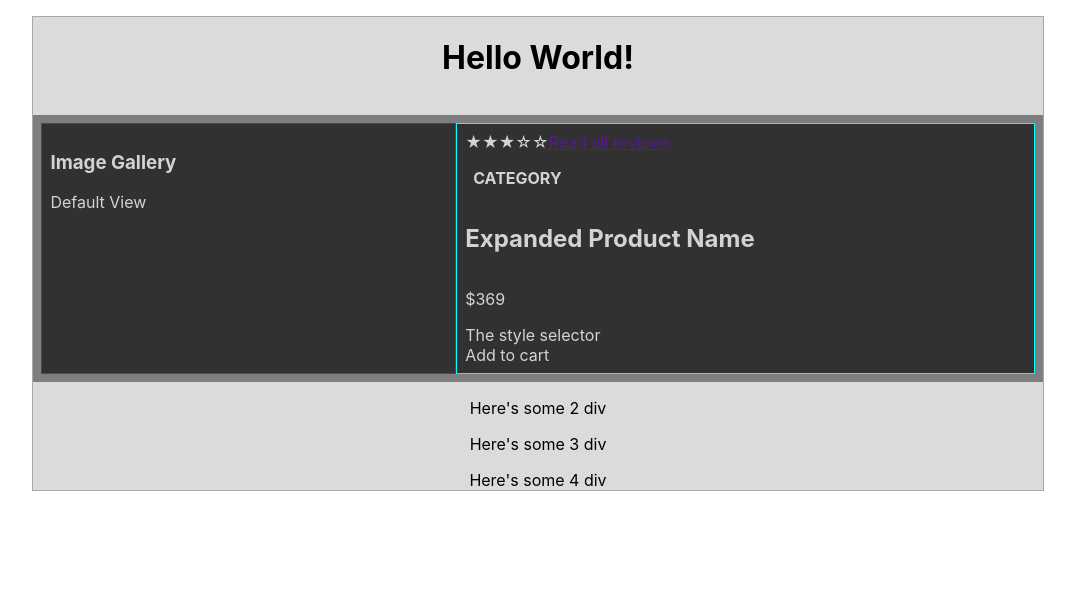
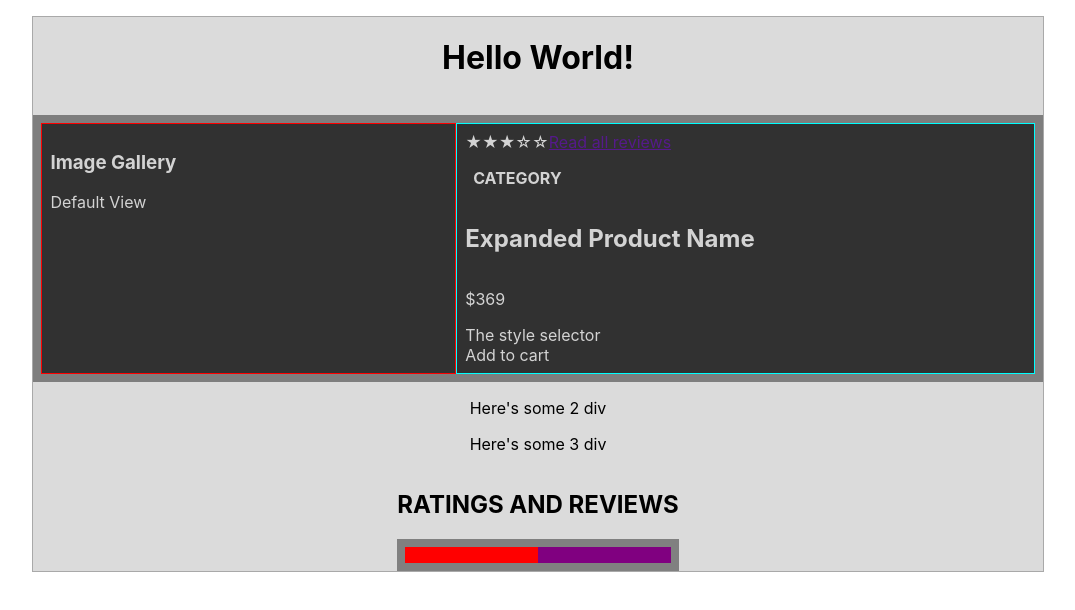
Before and after one commit to derivatively-dynamos/aix-en-provence, a React app: page / in a window 1280 px wide. Shown: the top 610 px of the page, without its empty margins (102-1177 px from the left). Built offline with nearby package versions, Linux system fonts and the light colour scheme.

Commit message:
Create necessary files

```diff
--- a/src/components/ratings-and-reviews/RatingsAndReviews.jsx
+++ b/src/components/ratings-and-reviews/RatingsAndReviews.jsx
@@ -1,12 +1,30 @@
 import React from 'react';
+import styled from 'styled-components';
 
 const RatingsAndReviews = () => {
 
   return (
     <div>
-      Here's some 4 div
+      <h2>RATINGS AND REVIEWS</h2>
+      <Container>
+        <BdContainer></BdContainer>
+        <RlContainer></RlContainer>
+      </Container>
     </div>
   )
 }
 
+const Container = styled.div`
+  display: flex;
+  width: 100%;
+  padding: 0.5em;
+  background-color: gray;
+`
+const BdContainer = styled(Container)`
+  background-color: red;
+`
+const RlContainer = styled(Container)`
+  background-color: purple;
+`
+
 export default RatingsAndReviews;
```
Also changed, not shown: src/components/ratings-and-reviews/Review.jsx (added), src/components/ratings-and-reviews/ReviewBreakdown.jsx (added), src/components/ratings-and-reviews/ReviewList.jsx (added).
